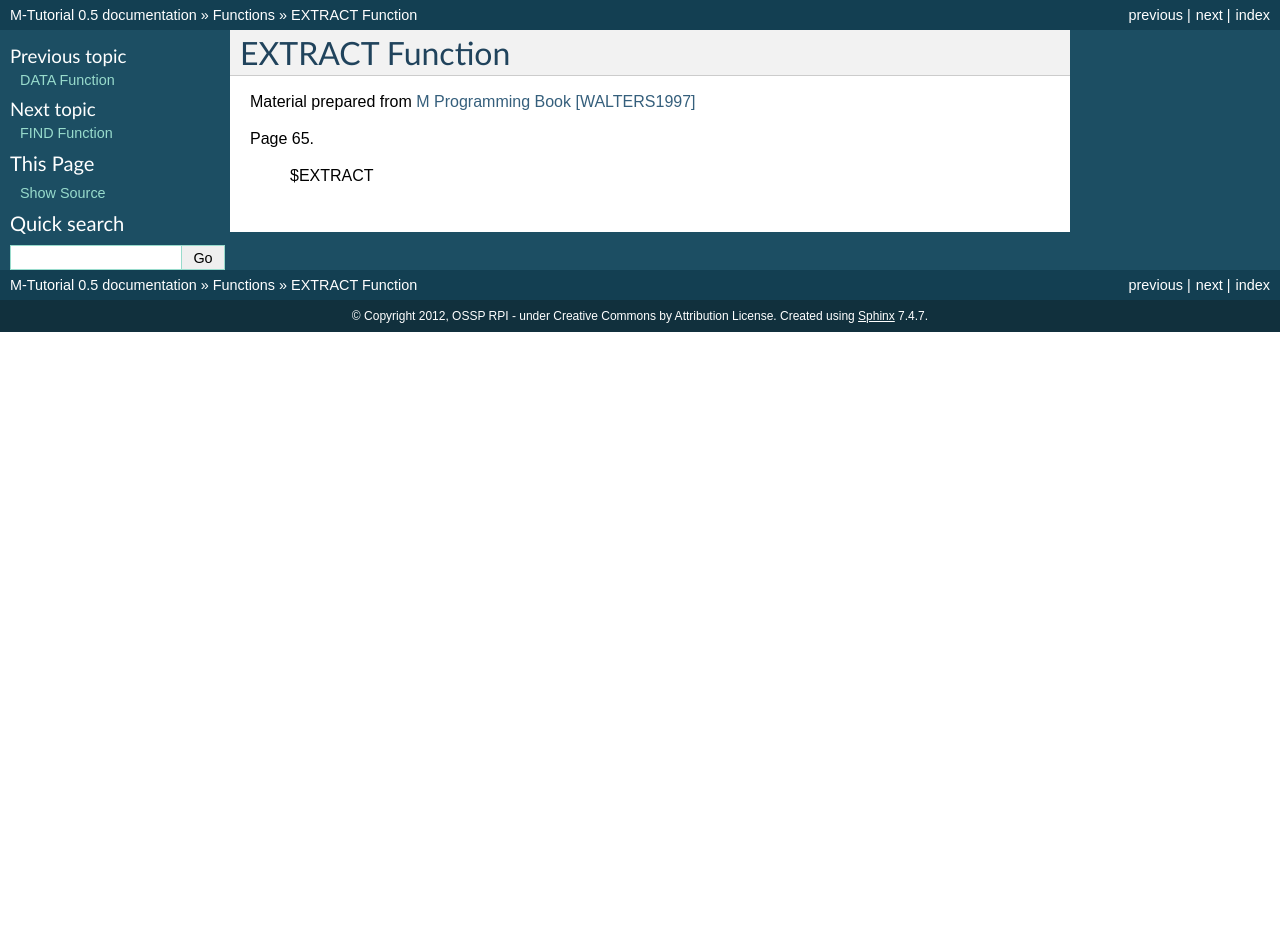
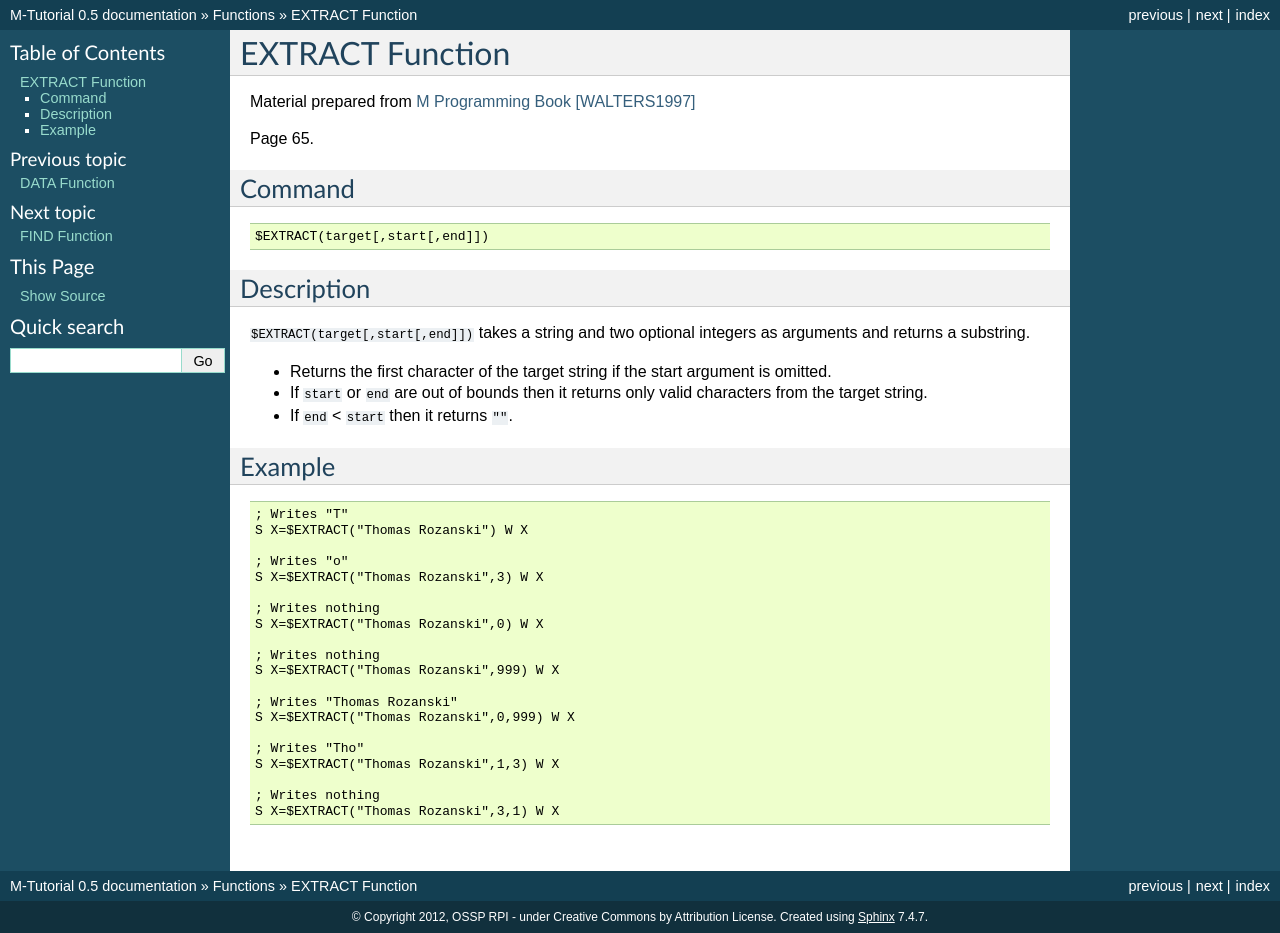
Before and after one commit to luisibanez/M-Tutorial, a Sphinx documentation site: the page built from source/EXTRACT_Function.rst, in a window 1280 px wide. Built offline with Sphinx 7.4.7, drawn with Linux system fonts in a browser that asks for light colours; before the commit the page ends 900 px from its top, so only the background shows below that.

Commit message:
Filled out pages for the RANDOM and EXTRACT Functions

```diff
--- a/source/EXTRACT_Function.rst
+++ b/source/EXTRACT_Function.rst
@@ -6,8 +6,44 @@ Material prepared from `M Programming Book`_ [WALTERS1997]_
 
 Page 65.
 
+Command
+-------
+::
 
-    $EXTRACT
+    $EXTRACT(target[,start[,end]])
 
+Description
+-----------
+``$EXTRACT(target[,start[,end]])`` takes a string and two optional integers as arguments and returns a substring.
+
+* Returns the first character of the target string if the start argument is omitted.
+
+* If ``start`` or ``end`` are out of bounds then it returns only valid characters from the target string.
+* If ``end`` < ``start`` then it returns ``""``.
+
+Example
+-------
+::
+
+    ; Writes "T"
+    S X=$EXTRACT("Thomas Rozanski") W X
+
+    ; Writes "o"
+    S X=$EXTRACT("Thomas Rozanski",3) W X
+
+    ; Writes nothing
+    S X=$EXTRACT("Thomas Rozanski",0) W X
+
+    ; Writes nothing
+    S X=$EXTRACT("Thomas Rozanski",999) W X
+
+    ; Writes "Thomas Rozanski"
+    S X=$EXTRACT("Thomas Rozanski",0,999) W X
+
+    ; Writes "Tho"
+    S X=$EXTRACT("Thomas Rozanski",1,3) W X
+
+    ; Writes nothing
+    S X=$EXTRACT("Thomas Rozanski",3,1) W X
 
 .. _M Programming book: http://books.google.com/books?id=jo8_Mtmp30kC&printsec=frontcover&dq=M+Programming&hl=en&sa=X&ei=2mktT--GHajw0gHnkKWUCw&ved=0CDIQ6AEwAA#v=onepage&q=M%20Programming&f=false
```
Also changed, not shown: source/RANDOM_Function.rst (+16 -1 lines).
